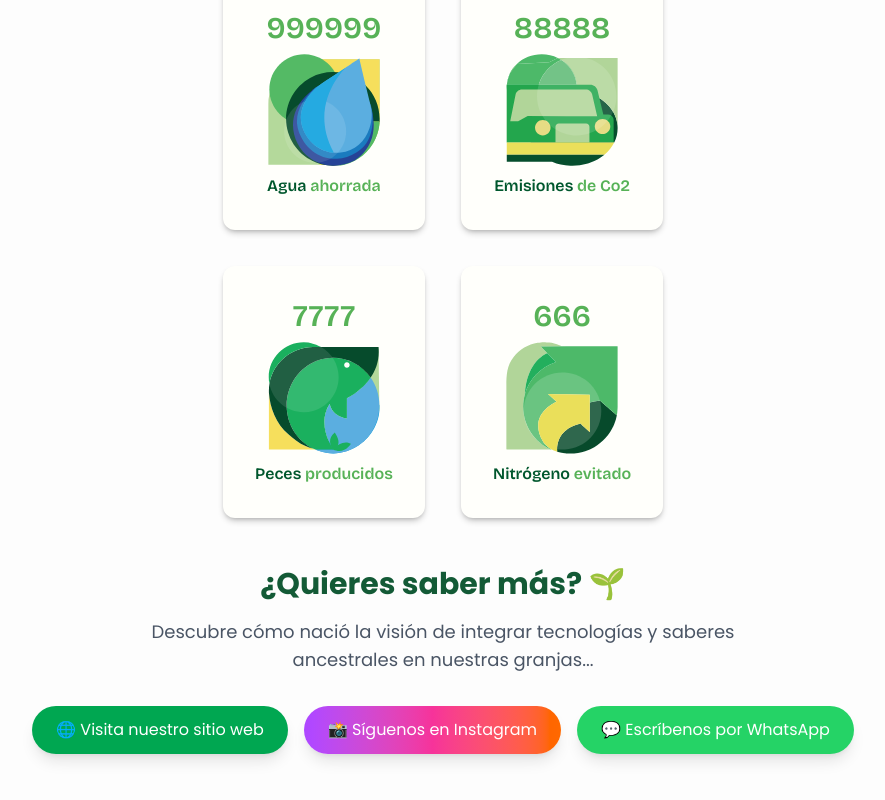
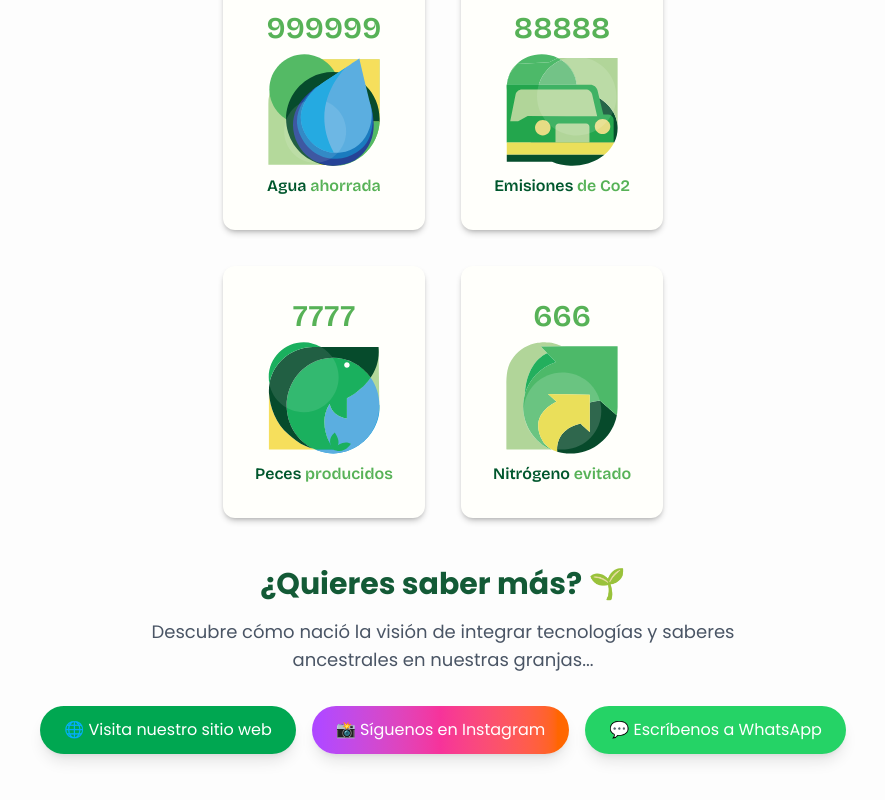
Before and after one commit to jmncamilo/afood-dash, a Next.js app: page /impacto in a window 1280 px wide. Shown: the part 494-1294 px from the top of the page, without its empty margins (197-1082 px from the left). Built offline with nearby package versions, Linux system fonts and the light colour scheme.

Commit message:
docs(client/environment): add better redaction in the contact section

```diff
--- a/src/app/impacto/page.js
+++ b/src/app/impacto/page.js
@@ -72,7 +72,7 @@ export default function EnvironmentalImpactMetrics() {
                                 rel="noopener noreferrer"
                                 className="flex items-center gap-2 bg-[#25D366] hover:bg-[#20BA5A] text-white px-6 py-3 rounded-full transition-colors duration-300 shadow-lg hover:shadow-xl"
                             >
-                                💬 Escríbenos por WhatsApp
+                                💬 Escríbenos a WhatsApp
                             </a>
                         </div>
                     </section>
```
